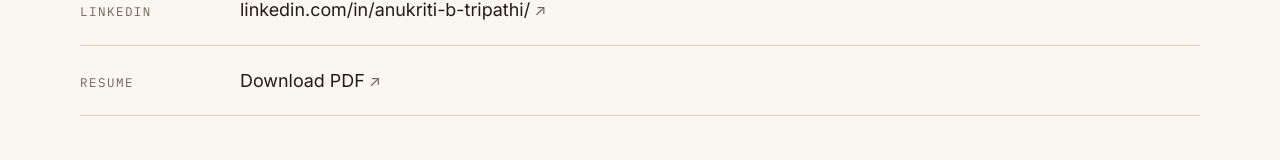
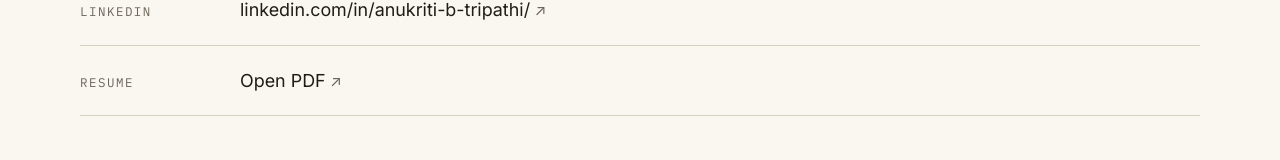
Before and after one commit to anukriti110portfolio/anukriti-portfolio, a Next.js app: page /connect in a window 1280 px wide. Shown: the part 726-886 px from the top of the page. Built offline with nearby package versions, Linux system fonts and the light colour scheme; no server answers.

Commit message:
Update CV, open in new tab

```diff
--- a/app/connect/page.tsx
+++ b/app/connect/page.tsx
@@ -18,7 +18,7 @@ type Channel = {
 export default function ConnectPage() {
   const channels: Channel[] = [
     { label: "LinkedIn", url: siteConfig.linkedin },
-    { label: "Resume", url: siteConfig.resumePath, display: "Download PDF" },
+    { label: "Resume", url: siteConfig.resumePath, display: "Open PDF" },
   ];
 
   return (
--- a/components/Button.tsx
+++ b/components/Button.tsx
@@ -11,7 +11,7 @@ type ButtonProps = {
 export default function Button({ href, variant = "solid", children, className: extraClassName }: ButtonProps) {
   const variantClass = variant === "solid" ? styles.solid : styles.outline;
   const className = `${styles.base} ${variantClass}${extraClassName ? ` ${extraClassName}` : ""}`;
-  const isExternal = href.startsWith("http");
+  const isExternal = href.startsWith("http") || href.endsWith(".pdf");
 
   if (isExternal) {
     return (
```
Also changed, not shown: 1 other file (tests, documents, lock files or other folders).
